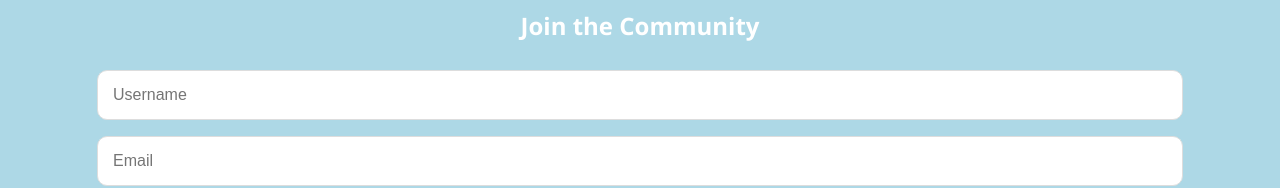
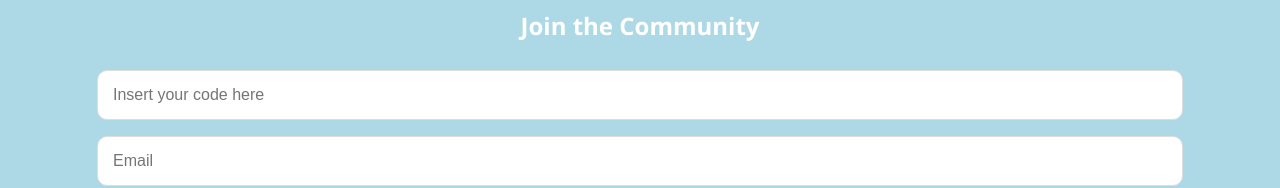
Before and after one commit to 0genina0/thesis-prototype, a plain HTML site: page index.html in a window 1280 px wide. Both pictures are taken after a click on the button "Create Account". Shown: the part 255-443 px from the top of the page. Drawn offline with nearby package versions, Linux system fonts and the light colour scheme.

Commit message:
code name

```diff
--- a/index.html
+++ b/index.html
@@ -26,7 +26,7 @@
         <div class="logo">💠</div>
         <h2 style="color: white;">Join the Community</h2>
         <div class="input-group">
-            <input type="text" id="username" placeholder="Username" required>
+            <input type="text" id="username" placeholder="Insert your code here" required>
             <input type="email" id="email" placeholder="Email" required>
             <input type="date" id="dob" required style="color: #333;">
             <p style="color: white; font-size: 12px; margin-top: -5px; width: 85%; text-align: left;">Date of Birth</p>
```
